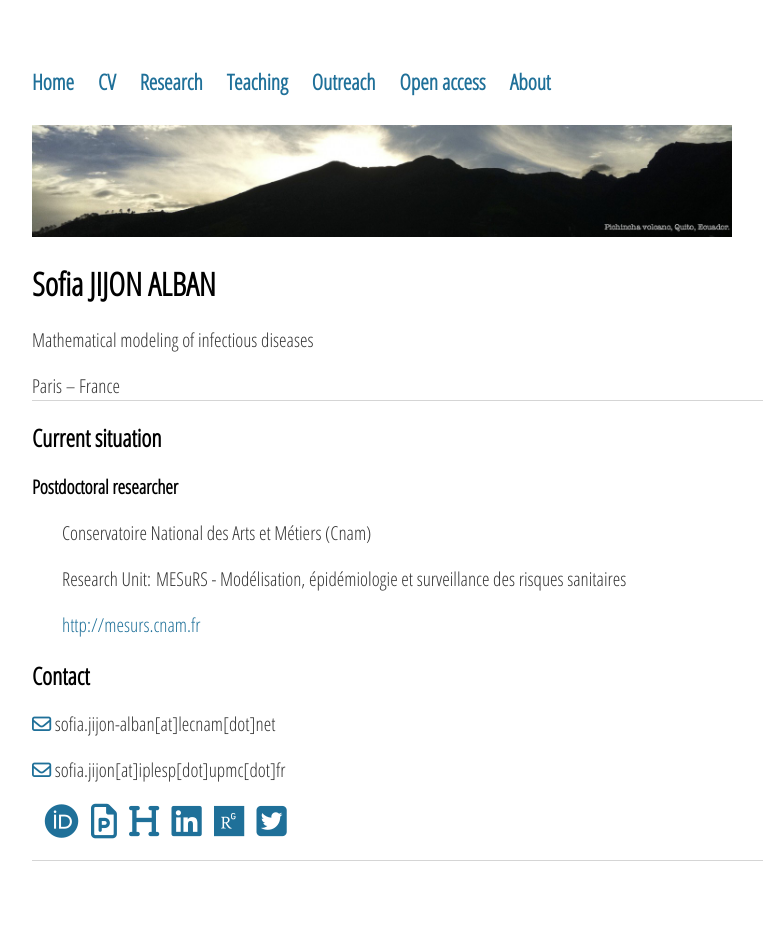
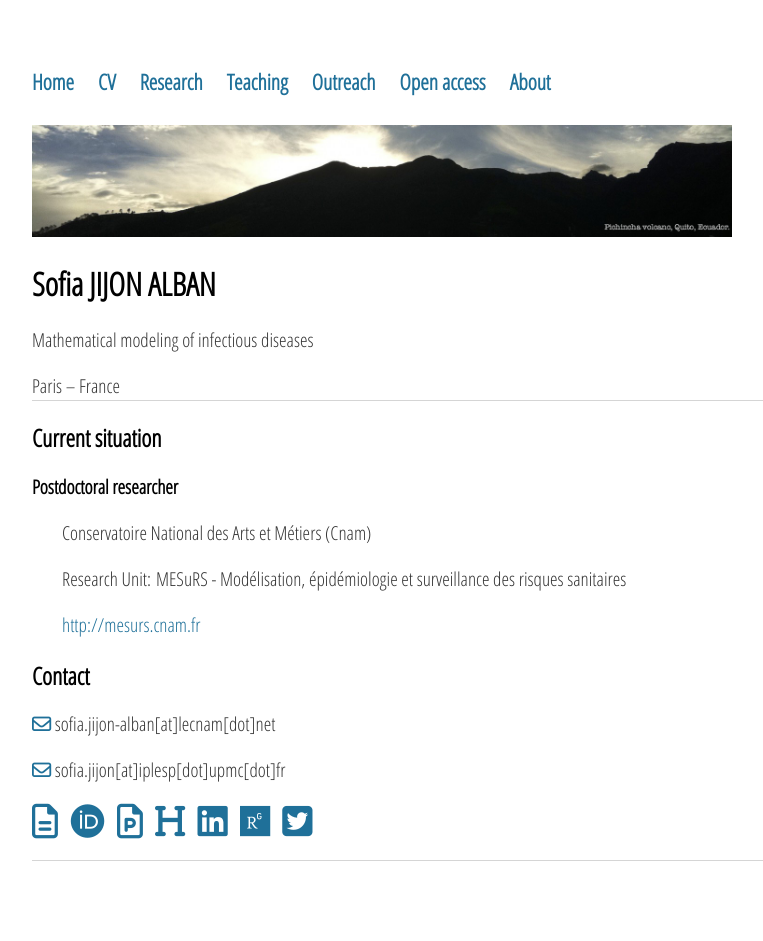
Before and after one commit to sjijon/sjijon.github.io, a Jekyll site: the page built from index.html, in a window 1280 px wide. Shown: the whole page, without its empty margins (160-923 px from the left). Built offline with Jekyll 4.4.1, drawn with Linux system fonts in a browser that asks for light colours; nearby versions of some CDN libraries.

Commit message:
Fix typo

```diff
--- a/index.html
+++ b/index.html
@@ -33,7 +33,7 @@ title: Sofia JIJON
 		<i class="far fa-envelope" style="color:#1f7099"></i> sofia.jijon[at]iplesp[dot]upmc[dot]fr
 	</p>
 	<p>
-		<a href="https://scholar.google.fr/citations?user=0CT-3HgAAAAJ&hl" target="_blank"><i class="fab fa-file-text-o" style="font-size: 1.8em"></i></a>
+		<a href="https://scholar.google.fr/citations?user=0CT-3HgAAAAJ&hl" target="_blank"><i class="fa fa-file-text-o" style="font-size: 1.8em"></i></a>
 		&nbsp;
 		<a href="https://orcid.org/0000-0002-1292-0512" target="_blank"><i class="fab fa-orcid" style="font-size: 1.8em"></i></a>
 		&nbsp;
```
